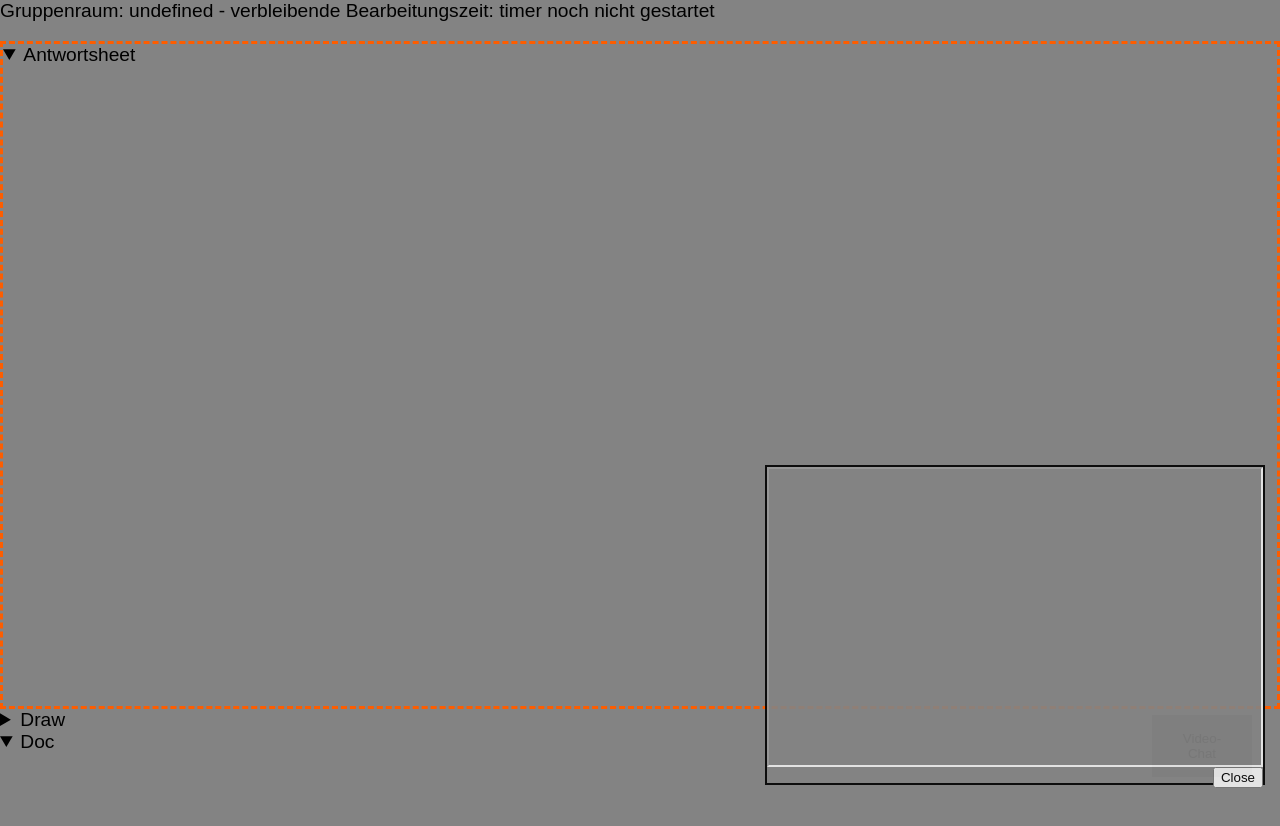
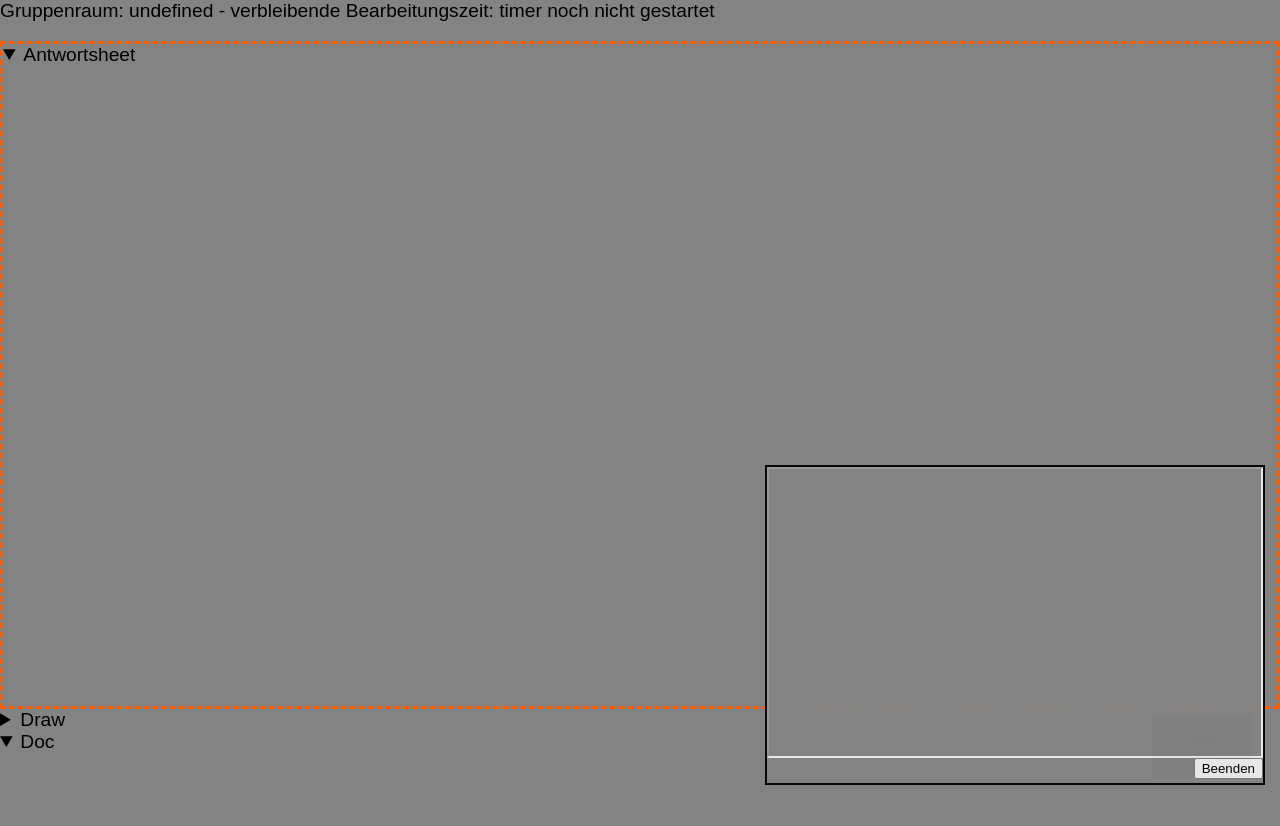
Before and after one commit to nijo550/Pubquiz_Gruppenraum, a plain HTML site: page index.html in a window 1280 px wide. Shown: the top 826 px of the page. Drawn offline with Linux system fonts and the light colour scheme; no server answers.

Commit message:
zeit; index

```diff
--- a/Gruppen_config.js
+++ b/Gruppen_config.js
@@ -111,6 +111,6 @@ var countDownDate = new Date(endtime).getTime();
     clearInterval(x);
     document.getElementById("Timer").innerHTML = "Die Zeit ist seit " + endtime + " um!!! Bitte kommt zurück zur Main Area!";
   }
-}, 1000);
+}, 5000);
 });
 })
--- a/index.html
+++ b/index.html
@@ -86,7 +86,7 @@ div.container {
   background-color: #838383;
   border: 2px solid black;
   z-index: 9;
-  opacity: 0.9;
+  opacity: 0.95;
 }
 
 div.box {
@@ -111,11 +111,11 @@ div.box {
       allow="camera; microphone; display-capture"
       allowfullscreen="true"
       width="100%"
-      height="95%"
+      height="92%"
       scrolling="yes">
     </iframe>
     </div>
-    <button type="button" class="btn cancel" onclick="closeForm()">Close</button>
+    <button type="button" class="btn cancel" onclick="closeForm()">Beenden</button>
   </div>
 
   <label >Gruppenraum: </label>
```
